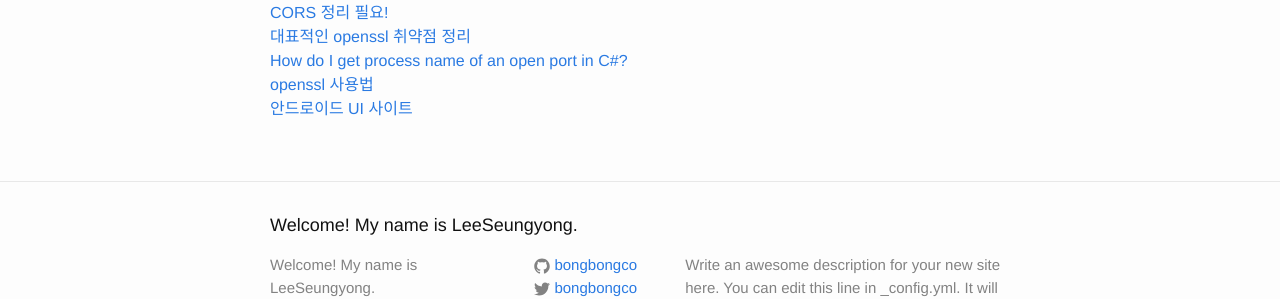
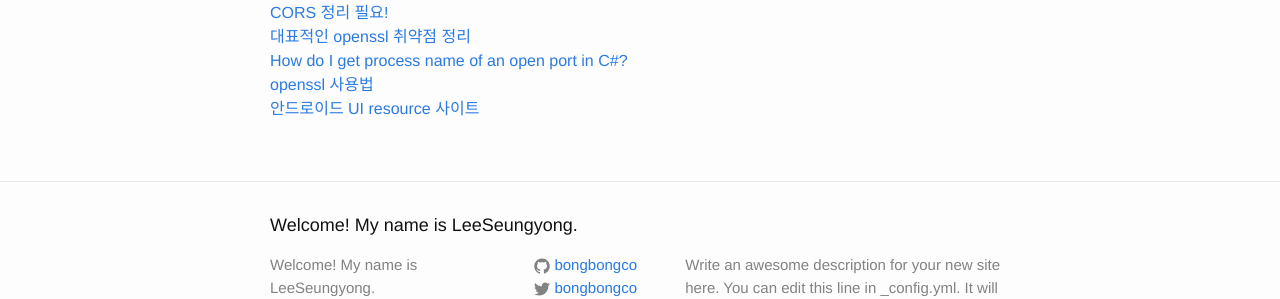
Before and after one commit to LktProgrammer/bongbongco.github.io, a Jekyll site: the page built from _posts/2016-07-22-Website-List.markdown, in a window 1280 px wide. Shown: the part 1015-1314 px from the top of the page. Built offline with Jekyll 4.4.1, drawn with Linux system fonts in a browser that asks for light colours.

Commit message:
Update 2016-07-22-Website-List.markdown

```diff
--- a/_posts/2016-07-22-Website-List.markdown
+++ b/_posts/2016-07-22-Website-List.markdown
@@ -41,4 +41,4 @@ title: 참고할 웹 사이트들.
 [대표적인 openssl 취약점 정리](http://coffeenix.net/bbs/viewtopic.php?p=10318)
 [How do I get process name of an open port in C#?](http://stackoverflow.com/questions/1675077/how-do-i-get-process-name-of-an-open-port-in-c)
 [openssl 사용법](https://www.madboa.com/geek/openssl/#how-do-i-get-a-list-of-available-ciphers)
-[안드로이드 UI 사이트](http://www.uiparade.com/)
+[안드로이드 UI resource 사이트](http://www.sketchappsources.com/)
```
